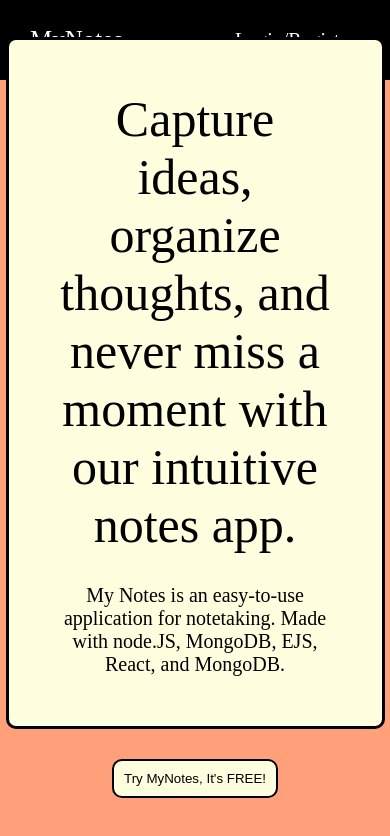
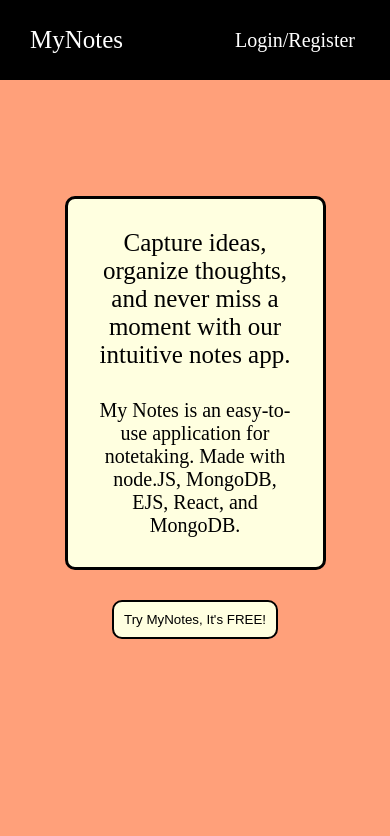
Before and after one commit to bgt1717/notesapp, a React (Vite) app in the folder web/: page / in a window 390 px wide. Shown: the top 836 px of the page. Built offline with nearby package versions, Linux system fonts and the light colour scheme.

Commit message:
style update

```diff
--- a/web/src/App.css
+++ b/web/src/App.css
@@ -132,7 +132,7 @@ p {
   display: flex;
   flex-direction: column;
   align-items: center;
-  width: 50%;
+  width: 90%;
 }
 
 .existing-notes ul {
@@ -226,10 +226,27 @@ p {
   border-radius: 10px;
 }
 
+@media (max-width: 500px) {
+  .CenteredColumn {
+    width: 50%; /* Adjust the width as needed */
+    font-size: 10px; /* Adjust the font size as needed */
+    padding: 30px; /* Adjust the padding as needed */
+  }
+}
+
+
 .CenteredText {
   text-align: center;
   font-size: 50px;
 }
+
+@media (max-width: 500px) {
+  .CenteredText {
+    font-size: 25px; /* Adjust the size as needed */
+  }
+}
+
+
 
 .CenteredTextSmall{
   margin-top: 30px;
```
